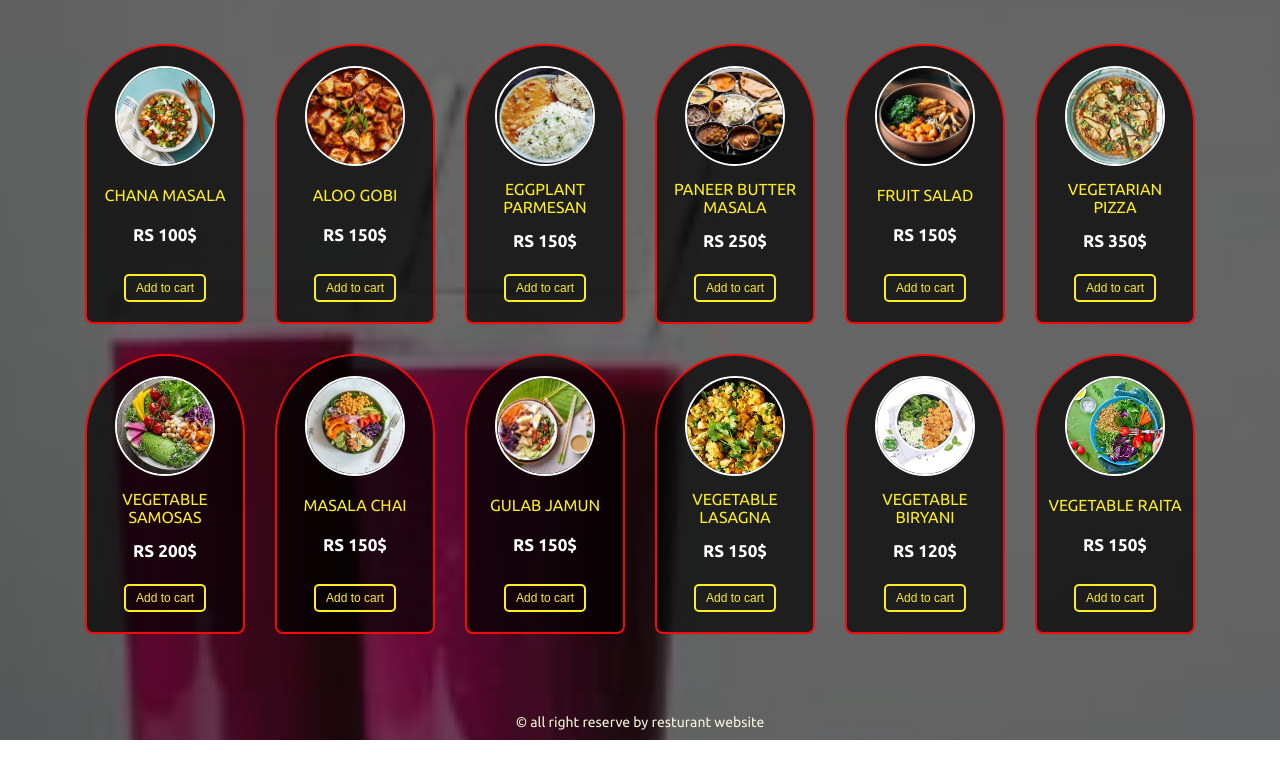
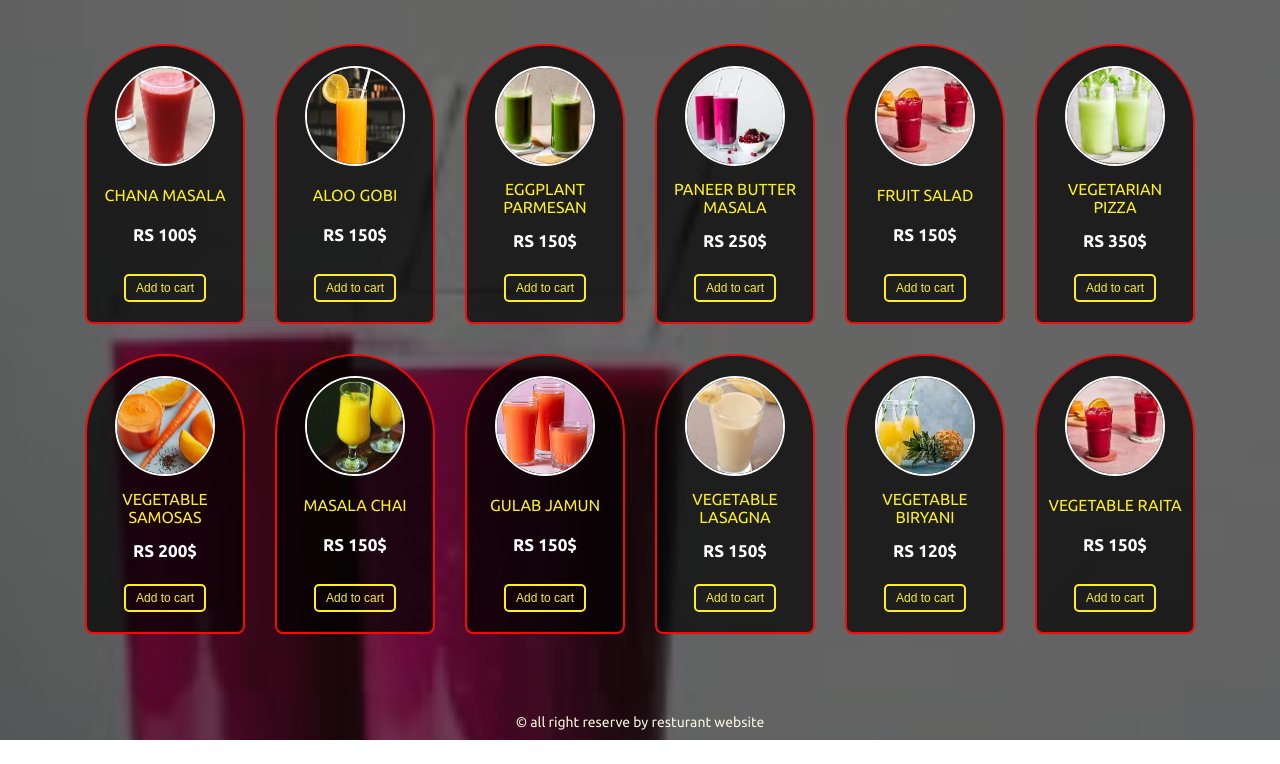
Before and after one commit to tanvirkhan00/Resturant-website, a plain HTML site: page juice.html in a window 1280 px wide. Shown: the part 36-800 px from the top of the page. Drawn offline with Linux system fonts and the light colour scheme; a web font is replaced by a local one.

Commit message:
update juice images

```diff
--- a/juice.html
+++ b/juice.html
@@ -51,73 +51,73 @@
         </nav>
         <div class="food-container">
             <div class="food-box">
-                <img src="/Image/veg-food.jpg" alt="" class="food-img">
+                <img src="/Image/juiceImage.jpg" alt="" class="food-img">
                 <h2 class="food-title">Chana Masala</h2>
                 <h3 class="food-price">Rs 100$</h3>
                 <button class="add-cart">Add to cart</button>
             </div>
             <div class="food-box">
-                <img src="/Image/veg-food1.jpg" alt="" class="food-img">
+                <img src="/Image/juiceImage1.jpg" alt="" class="food-img">
                 <h2 class="food-title">Aloo Gobi</h2>
                 <h3 class="food-price">Rs 150$</h3>
                 <button class="add-cart">Add to cart</button>
             </div>
             <div class="food-box">
-                <img src="/Image/veg-food2.jpg" alt="" class="food-img">
+                <img src="/Image/juiceImage2.jpg" alt="" class="food-img">
                 <h2 class="food-title">Eggplant Parmesan</h2>
                 <h3 class="food-price">Rs 150$</h3>
                 <button class="add-cart">Add to cart</button>
             </div>
             <div class="food-box">
-                <img src="/Image/veg-food3.jpg" alt="" class="food-img">
+                <img src="/Image/juiceImage3.jpg" alt="" class="food-img">
                 <h2 class="food-title">Paneer Butter Masala </h2>
                 <h3 class="food-price">Rs 250$</h3>
                 <button class="add-cart">Add to cart</button>
             </div>
             <div class="food-box">
-                <img src="/Image/veg-food4.jpg" alt="" class="food-img">
+                <img src="/Image/juiceImage4.jpg" alt="" class="food-img">
                 <h2 class="food-title">Fruit Salad</h2>
                 <h3 class="food-price">Rs 150$</h3>
                 <button class="add-cart">Add to cart</button>
             </div>
             <div class="food-box">
-                <img src="/Image/veg-food5.jpg" alt="" class="food-img">
+                <img src="/Image/juiceImage5.jpg" alt="" class="food-img">
                 <h2 class="food-title">Vegetarian Pizza</h2>
                 <h3 class="food-price">Rs 350$</h3>
                 <button class="add-cart">Add to cart</button>
             </div>
             <div class="food-box">
-                <img src="/Image/veg-food6.jpg" alt="" class="food-img">
+                <img src="/Image/juiceImage6.jpg" alt="" class="food-img">
                 <h2 class="food-title">Vegetable Samosas</h2>
                 <h3 class="food-price">Rs 200$</h3>
                 <button class="add-cart">Add to cart</button>
             </div>
             <div class="food-box">
-                <img src="/Image/veg-food7.jpg" alt="" class="food-img">
+                <img src="/Image/juiceImage7.jpg" alt="" class="food-img">
                 <h2 class="food-title">Masala Chai</h2>
                 <h3 class="food-price">Rs 150$</h3>
                 <button class="add-cart">Add to cart</button>
             </div>
             <div class="food-box">
-                <img src="/Image/veg-food8.jpg" alt="" class="food-img">
+                <img src="/Image/juiceImage8.jpg" alt="" class="food-img">
                 <h2 class="food-title">Gulab Jamun</h2>
                 <h3 class="food-price">Rs 150$</h3>
                 <button class="add-cart">Add to cart</button>
             </div>
             <div class="food-box">
-                <img src="/Image/veg-food9.jpg" alt="" class="food-img">
+                <img src="/Image/juiceImage9.jpg" alt="" class="food-img">
                 <h2 class="food-title">Vegetable Lasagna</h2>
                 <h3 class="food-price">Rs 150$</h3>
                 <button class="add-cart">Add to cart</button>
             </div>
             <div class="food-box">
-                <img src="/Image/veg-food10.jpg" alt="" class="food-img">
+                <img src="/Image/juiceImage10.jpg" alt="" class="food-img">
                 <h2 class="food-title">Vegetable Biryani</h2>
                 <h3 class="food-price">Rs 120$</h3>
                 <button class="add-cart">Add to cart</button>
             </div>
             <div class="food-box">
-                <img src="/Image/veg-food11.jpg" alt="" class="food-img">
+                <img src="/Image/juiceImage4.jpg" alt="" class="food-img">
                 <h2 class="food-title">Vegetable Raita</h2>
                 <h3 class="food-price">Rs 150$</h3>
                 <button class="add-cart">Add to cart</button>
```
